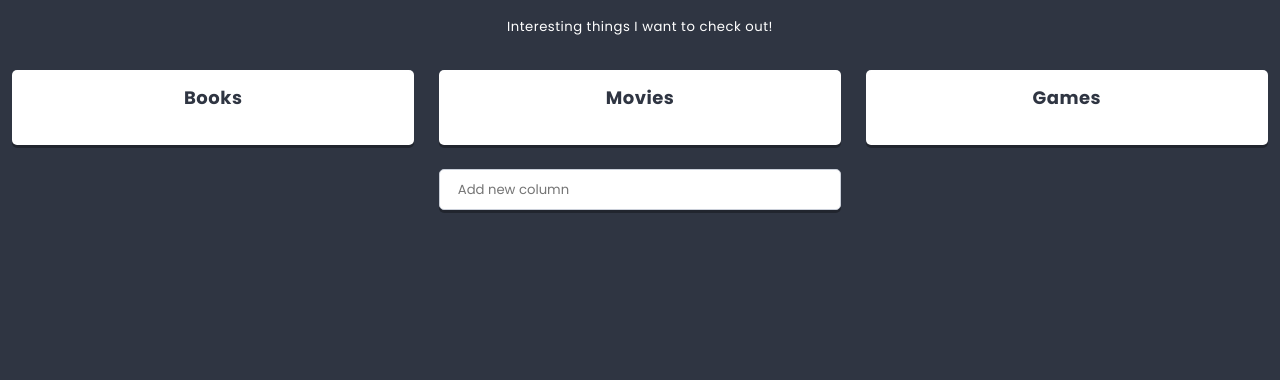
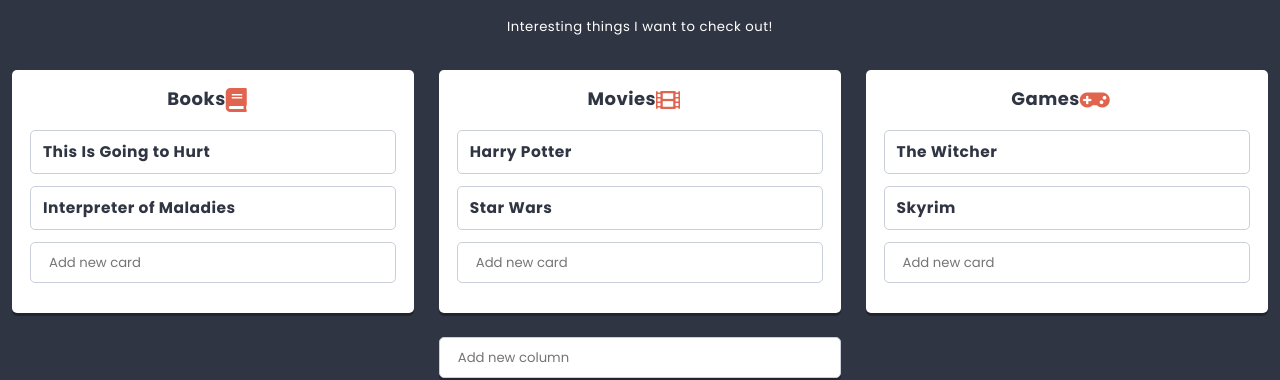
Before and after one commit to Marc-O-Antonio/React.js, a React app: page / in a window 1280 px wide. Shown: the part 362-742 px from the top of the page. Built offline with nearby package versions, Linux system fonts and the light colour scheme.

Commit message:
add Cart, create state in Column, use Icon

```diff
--- /dev/null
+++ b/src/components/Card/Card.js
@@ -0,0 +1,15 @@
+import React from 'react';
+import styles from './Card.scss';
+import PropTypes from 'prop-types';
+
+const Card = props => (
+    <div className={styles.component}>
+        <h3>{props.title}</h3>
+    </div>
+);
+
+Card.propTypes = {
+    title: PropTypes.string,
+};
+
+export default Card;
--- a/src/components/Column/Column.js
+++ b/src/components/Column/Column.js
@@ -1,13 +1,55 @@
 import React from 'react';
-import styles from './Column.scss'
+import styles from './Column.scss';
+import PropTypes from 'prop-types';
+import Card from '../Card/Card.js';
+import Creator from '../Creator/Creator.js';
+import {settings} from '../../data/dataStore';
+import Icon from '../Icon/Icon.js';
+
 class Column extends React.Component {
-  render() {
-    return (
-      <section className={styles.component}>
-        <h3 className={styles.title}>{this.props.title}</h3>
-      </section>
-    )
-  }
+
+    state = {
+        cards: this.props.cards || [],
+      }
+
+      static propTypes = {
+          cards: PropTypes.array,
+          title: PropTypes.string.isRequired,
+          icon: PropTypes.string,
+        }
+
+        addCard(title){
+          this.setState(state => (
+            {
+              cards: [
+                ...state.cards,
+                {
+                  key: state.cards.length ? state.cards[state.cards.length-1].key+1 : 0,
+                  title,
+                }
+              ]
+            }
+          ));
+        }
+
+    render() {
+        return (
+            <section className={styles.component}>
+                <h3 className={styles.title}>{this.props.title}
+                    <span className={styles.icon}>
+                        <Icon name={this.props.icon} />
+                    </span>
+                </h3>
+                <div className={styles.cards}>
+                    {this.state.cards.map(({key, ...cardProps}) => (
+                        <Card key={key} {...cardProps} />
+                    ))}
+                </div>
+                <div className={styles.creator}>
+                    <Creator text={settings.cardCreatorText} action={title => this.addCard(title)}/>
+                </div>
+            </section>
+        )
+    };
 }
-
 export default Column;
--- /dev/null
+++ b/src/components/Icon/Icon.js
@@ -0,0 +1,10 @@
+import React from 'react';
+import PropTypes from 'prop-types';
+
+const Icon = props => (<i className={`fas fa-${props.name}`}></i>);
+
+Icon.propTypes ={
+    name: PropTypes.string,
+  };
+
+export default Icon;
```
